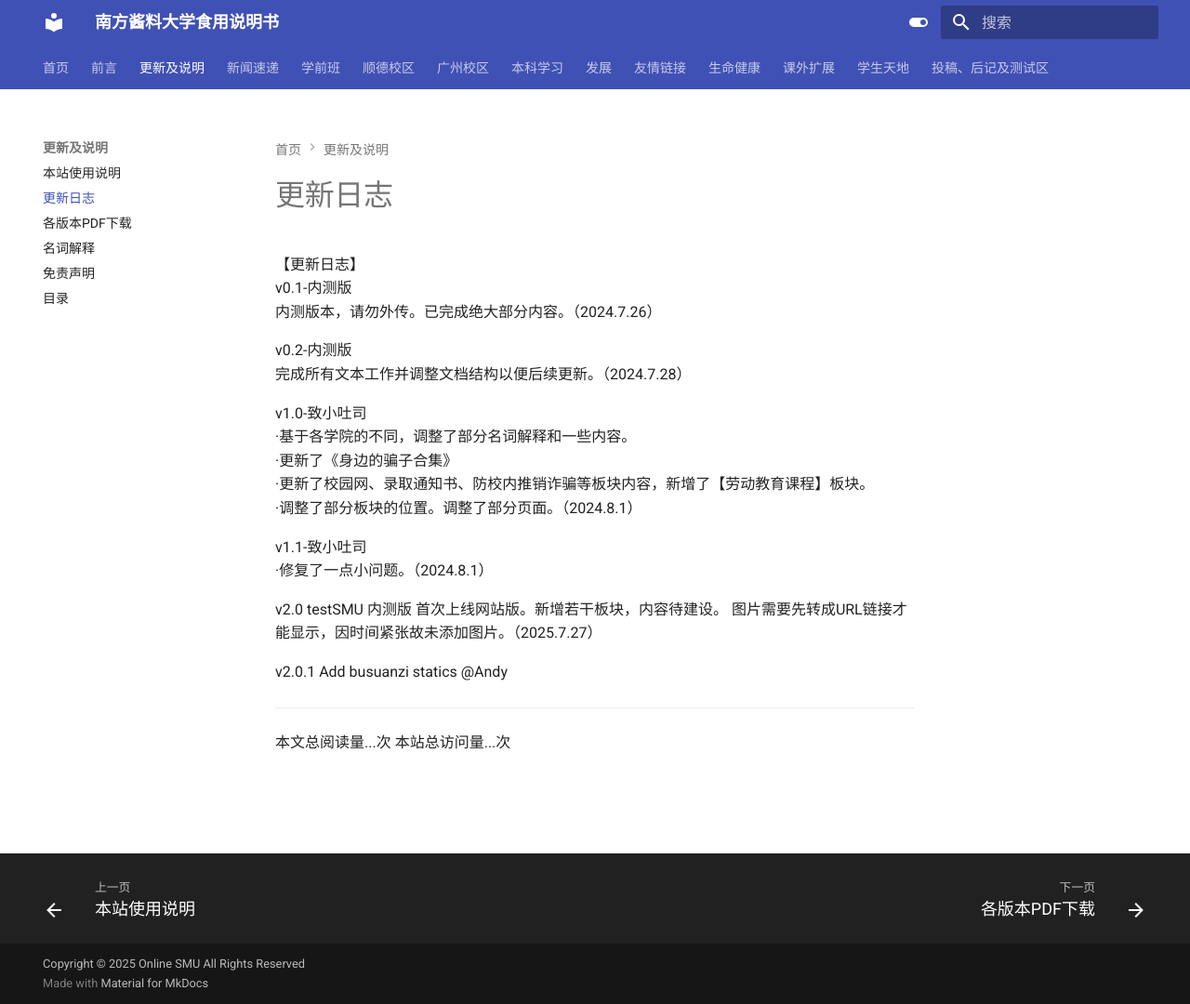
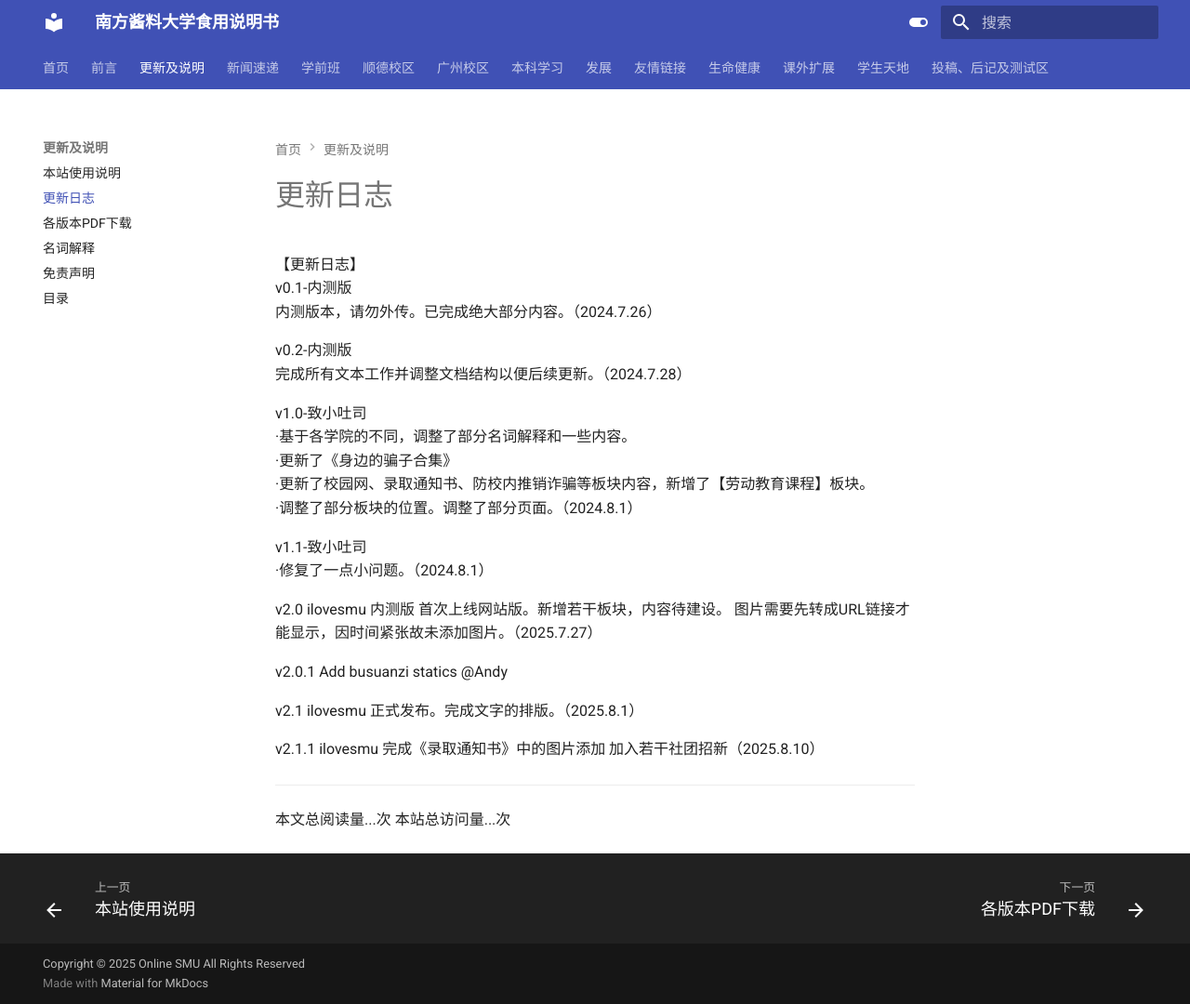
Before and after one commit to ILOVESMU/ILOVESMU.github.io, an MkDocs documentation site: the page built from docs/更新及说明/更新日志.md, in a window 1280 px wide and 1080 px high. Shown: the whole window at 93% size. Built offline with MkDocs 1.6.1 and Material for MkDocs 9.7.7, drawn with Linux system fonts in a browser that asks for light colours; comment, search, counter and statistics services are not loaded.

Commit message:
录取通知书

```diff
--- a/docs/更新及说明/更新日志.md
+++ b/docs/更新及说明/更新日志.md
@@ -14,9 +14,16 @@ v1.0-致小吐司
 v1.1-致小吐司
 ·修复了一点小问题。（2024.8.1）
 
-v2.0 testSMU 内测版
+v2.0 ilovesmu 内测版
 首次上线网站版。新增若干板块，内容待建设。
 图片需要先转成URL链接才能显示，因时间紧张故未添加图片。（2025.7.27）
 
 v2.0.1
 Add busuanzi statics @Andy
+
+v2.1 ilovesmu
+正式发布。完成文字的排版。（2025.8.1）
+
+v2.1.1 ilovesmu
+完成《录取通知书》中的图片添加
+加入若干社团招新（2025.8.10）
```
Also changed, not shown: docs/友情链接/官方链接及公众号.md (+1 -1 lines), docs/学前班/录取通知书.md (+17 -6 lines), docs/顺德校区/社团/笛萧协会社团.md (added, +2 -0 lines), docs/顺德校区/社团/计算机协会.md (added, +11 -0 lines), docs/assets/first/笛萧协会.png (added), 5 other files.
